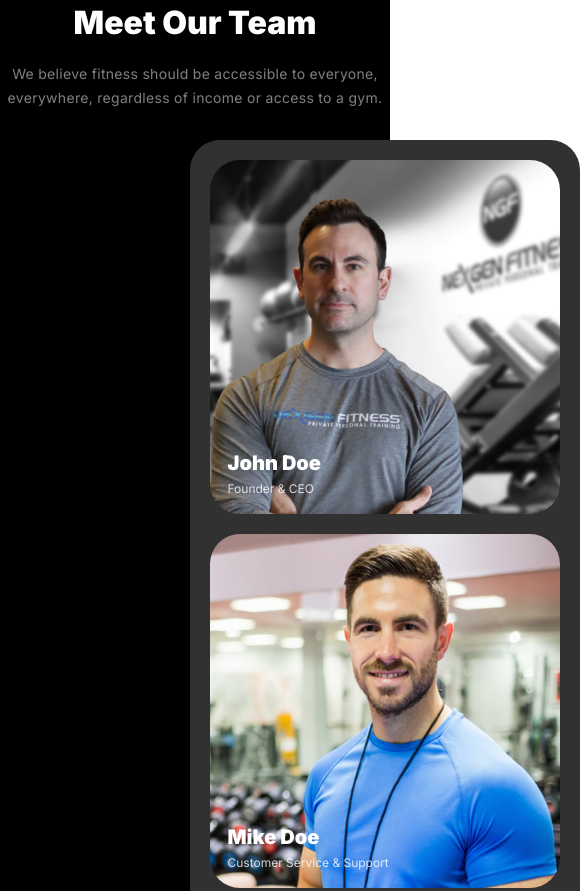
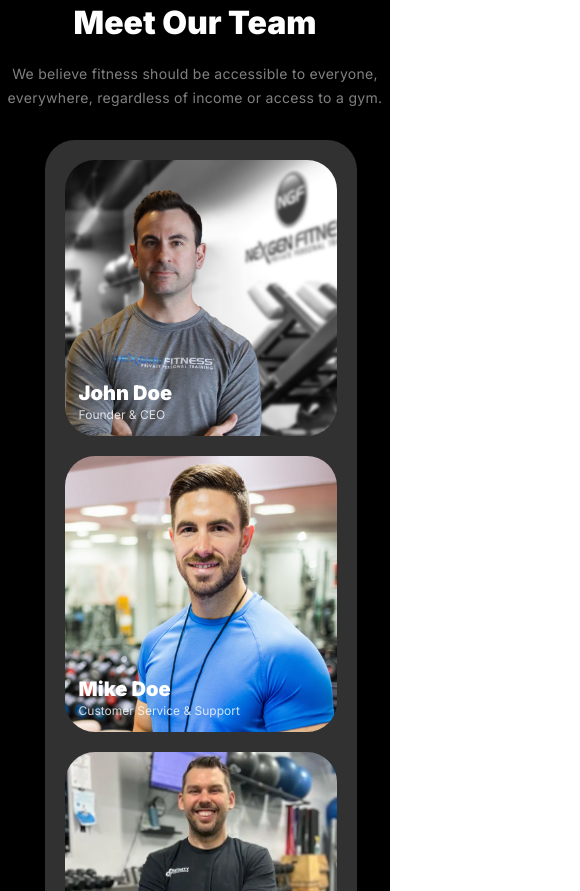
Before and after one commit to abrar-jihan/programming-hero-Assignment-02, a plain HTML site: page index.html in a window 390 px wide. Shown: the part 3862-4753 px from the top of the page, 580 px wide, since content can reach past the window. Drawn offline with Linux system fonts and the light colour scheme; a web font is replaced by a local one.

Commit message:
problems

```diff
--- a/style.css
+++ b/style.css
@@ -703,8 +703,9 @@ footer {
     padding-bottom: 40px;
   }
   .teams {
-    width: 100%;
+    width: 80%;
     display: grid;
+    margin: 0px 45px;
     grid-template-columns: 1fr;
     grid-template-rows: 1fr 1fr 1fr 1fr 1fr 1fr;
     padding: 20px;
```
